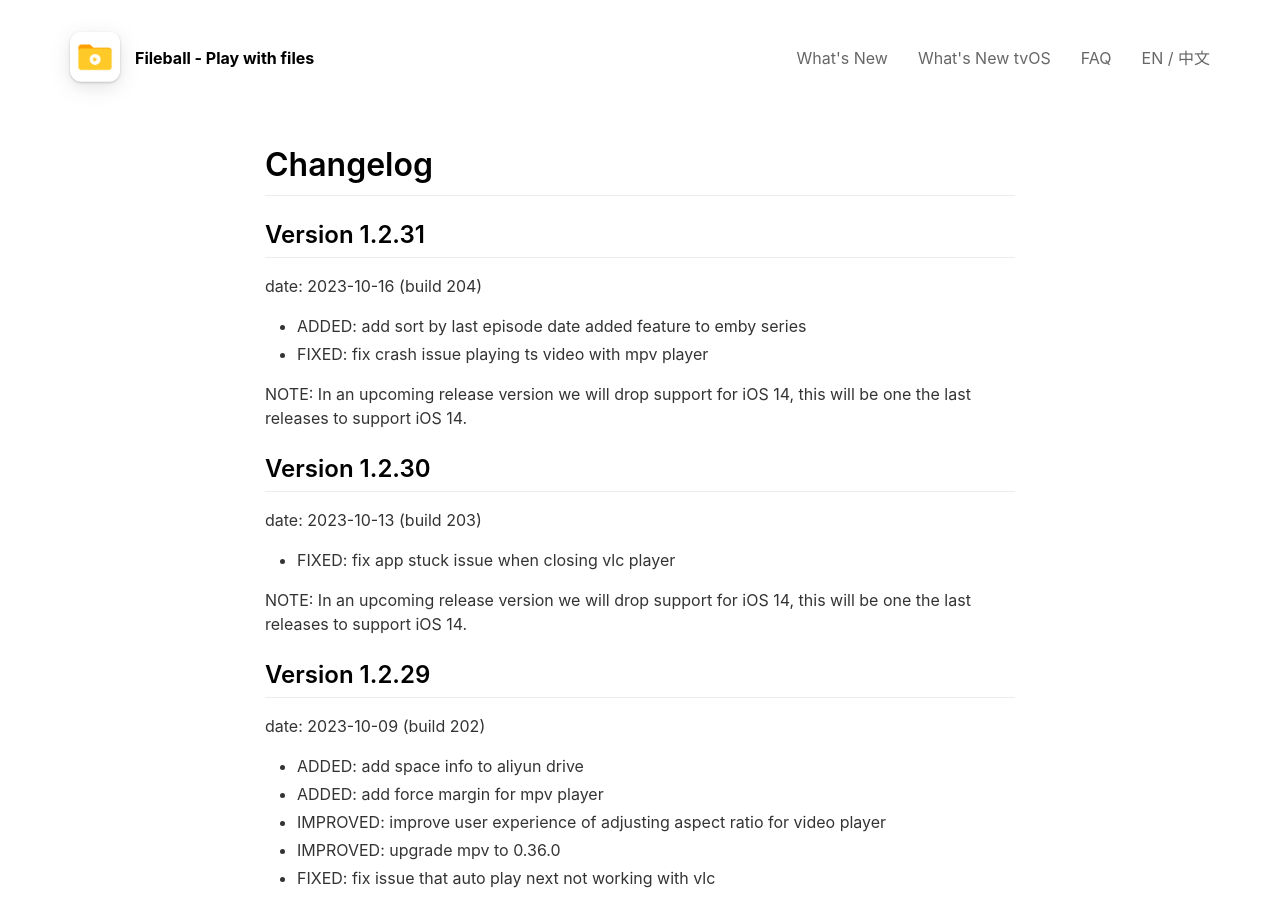
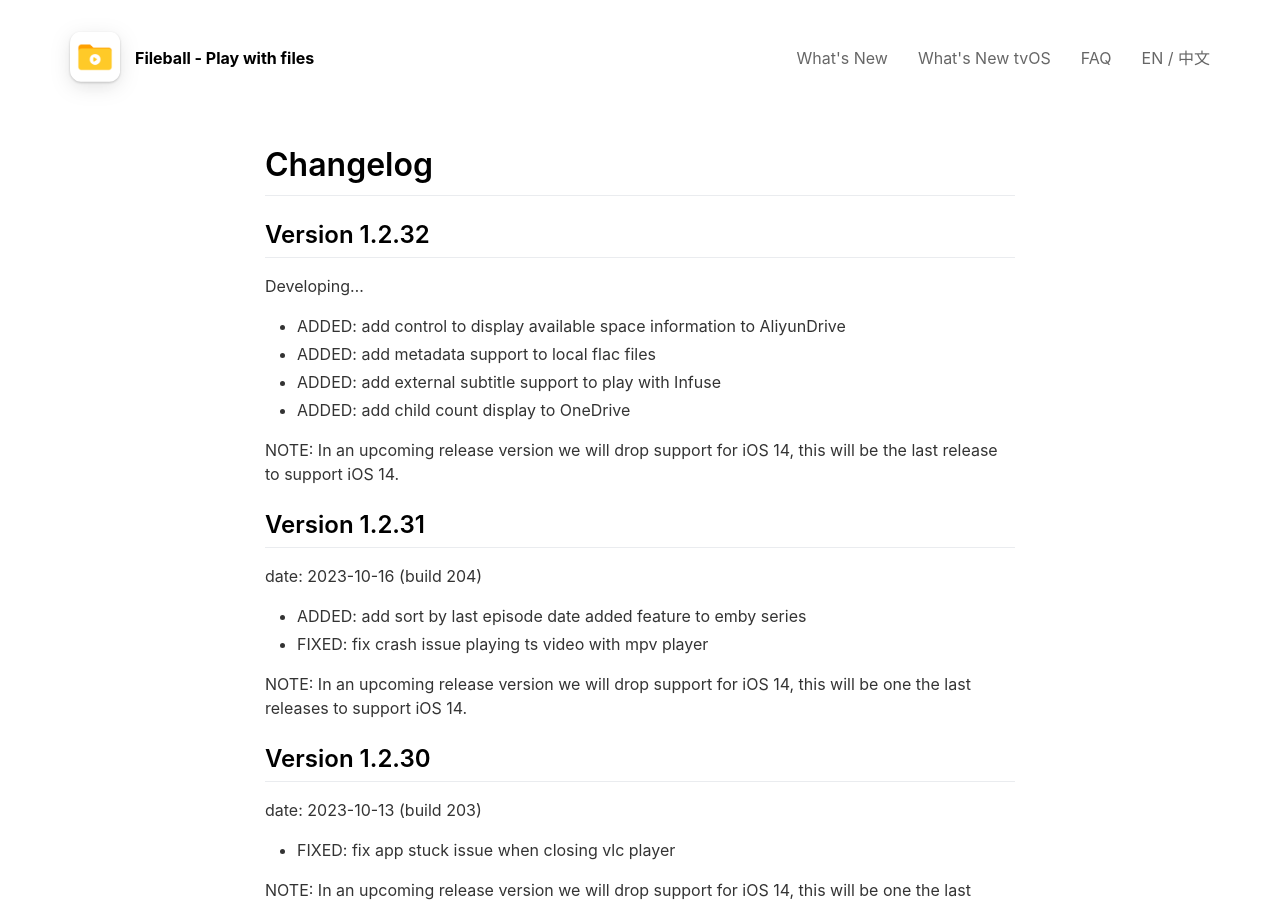
Before and after one commit to alexiscn/fileball.app, a Jekyll site: the page built from _pages/changelog.md, in a window 1280 px wide and 900 px high. Built offline with Jekyll 4.4.1, drawn with Linux system fonts in a browser that asks for light colours; nearby versions of some CDN libraries.

Commit message:
update changelog

```diff
--- a/_pages/changelog.md
+++ b/_pages/changelog.md
@@ -7,6 +7,17 @@
 ---
 
 # Changelog
+
+## **Version 1.2.32**
+
+Developing...
+
+- ADDED: add control to display available space information to AliyunDrive
+- ADDED: add metadata support to local flac files
+- ADDED: add external subtitle support to play with Infuse
+- ADDED: add child count display to OneDrive
+
+NOTE: In an upcoming release version we will drop support for iOS 14, this will be the last release to support iOS 14.
 
 ## **Version 1.2.31**
 
```
Also changed, not shown: _pages/changlog_tv.md (+2 -0 lines), _pages/cn/changelog.md (+11 -0 lines), _pages/cn/changelog_tv.md (+2 -0 lines).
